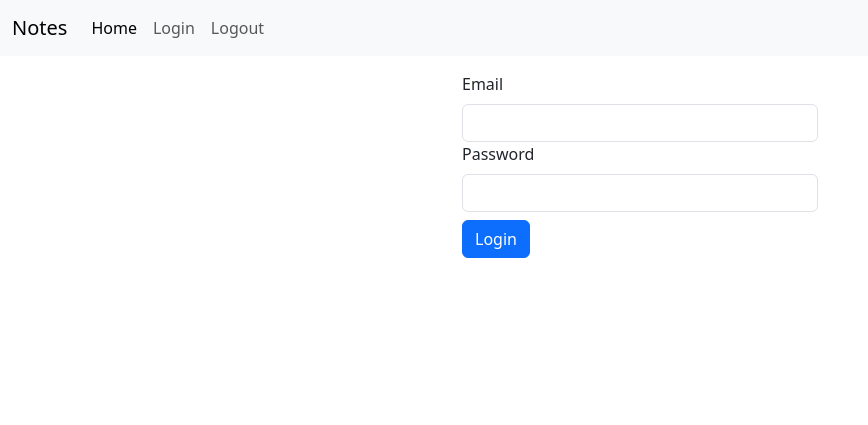
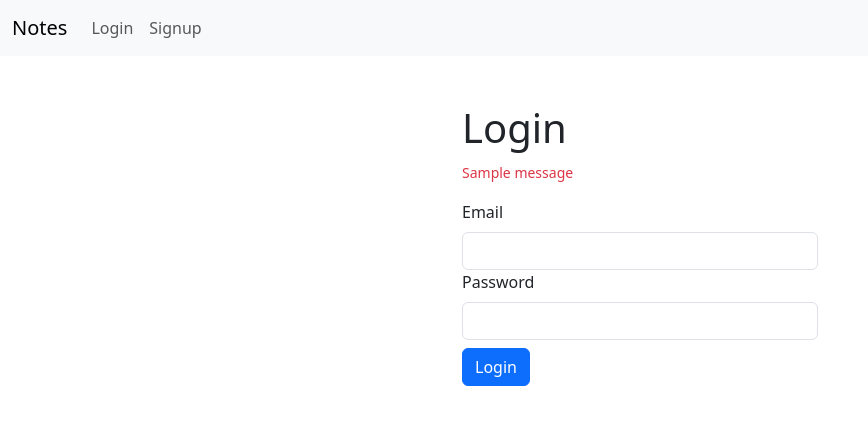
Before and after one commit to iamaliataie/flask-note-app, a Flask app: page /login in a window 1280 px wide. Shown: the top 425 px of the page, without its empty margins (0-868 px from the left). Run offline with Flask 3, Linux system fonts and the light colour scheme; one stand-in notice (Sample message) is shown.

Commit message:
user login, logout and signup completed

```diff
--- a/website/auth.py
+++ b/website/auth.py
@@ -9,18 +9,24 @@ auth = Blueprint("auth", __name__)
 
 @auth.route('/login', methods=['GET', 'POST'])
 def login():
+    if current_user.is_authenticated:
+        return redirect(url_for('views.home'))
     if request.method == 'POST':
         form = request.form
         user = User.query.filter_by(email=form['email']).first()
         if user:
             equal_password = check_password_hash(user.password, form['password'])
-            if equal_password: print('user found')
-            else: print('wrong password')
-        else: print('user not found')
-    return render_template('login.html')
+            if equal_password:
+                login_user(user)
+                return redirect(url_for('views.home'))
+            else: flash('Wrong password')
+        else: flash('User not found')
+    return render_template('login.html', user=current_user)
 
 @auth.route('/signup', methods=['GET', 'POST'])
 def signup():
+    if current_user.is_authenticated:
+        return redirect(url_for('views.home'))
     if request.method == 'POST':
         form = request.form
 
@@ -29,7 +35,14 @@ def signup():
             new_user = User(email=form['email'], first_name=form['name'], password=generate_password_hash(form['password'], method='sha256'))
             db.session.add(new_user)
             db.session.commit()
+            flash('User registered successfully. please log in')
         else:
-            print('user already registered with this email')
+            flash('A user already registered with this email')
 
-    return render_template('signup.html')
+    return render_template('signup.html', user=current_user)
+
+@auth.route('/logout')
+@login_required
+def logout():
+    logout_user()
+    return redirect(url_for('auth.login'))
--- a/website/templates/base.html
+++ b/website/templates/base.html
@@ -10,21 +10,27 @@
 <body>
     <nav class="navbar navbar-expand-lg bg-body-tertiary">
         <div class="container-fluid">
-          <a class="navbar-brand" href="#">Notes</a>
+          <a class="navbar-brand" href="{{ url_for('views.home') }}">Notes</a>
           <button class="navbar-toggler" type="button" data-bs-toggle="collapse" data-bs-target="#navbarNav" aria-controls="navbarNav" aria-expanded="false" aria-label="Toggle navigation">
             <span class="navbar-toggler-icon"></span>
           </button>
           <div class="collapse navbar-collapse" id="navbarNav">
             <ul class="navbar-nav">
+              {% if user.is_athenticated %}
                 <li class="nav-item">
-                <a class="nav-link active" aria-current="page" href="#">Home</a>
+                  <a class="nav-link" aria-current="page" href="#">Home</a>
                 </li>
                 <li class="nav-item">
-                <a class="nav-link" href="#">Login</a>
+                  <a class="nav-link" href="{{ url_for('auth.logout') }}">Logout</a>
+                </li>
+                {% else %}
+                <li class="nav-item">
+                  <a class="nav-link" href="{{ url_for('auth.login') }}">Login</a>
                 </li>
                 <li class="nav-item">
-                <a class="nav-link" href="#">Logout</a>
+                  <a class="nav-link" href="{{ url_for('auth.signup') }}">Signup</a>
                 </li>
+              {% endif %}
             </ul>
           </div>
         </div>
--- a/website/templates/login.html
+++ b/website/templates/login.html
@@ -2,7 +2,15 @@
 
 {% block content %}
     <div class="row justify-content-center">
-        <div class="col col-md-4">
+        <div class="col col-md-4 mt-5">
+            <h1>Login</h1>
+        {% with messages=get_flashed_messages() %}
+        {% if messages %}
+            {% for message in messages %}
+                <small class="text-danger">{{ message }}</small>
+            {% endfor %}
+        {% endif %}
+        {% endwith %}
             <form method="post">
                 <div class="mt-3">
                     <label for="email" class="form-label">Email</label>
--- a/website/views.py
+++ b/website/views.py
@@ -4,5 +4,6 @@ from flask_login import login_required, current_user
 views = Blueprint('views', __name__)
 
 @views.route('/')
+@login_required
 def home():
-    return render_template('home.html')
+    return render_template('home.html', user=current_user)
```
Also changed, not shown: website/__init__.py (+11 -1 lines). Lines whose indentation alone changed are shown as unchanged.
